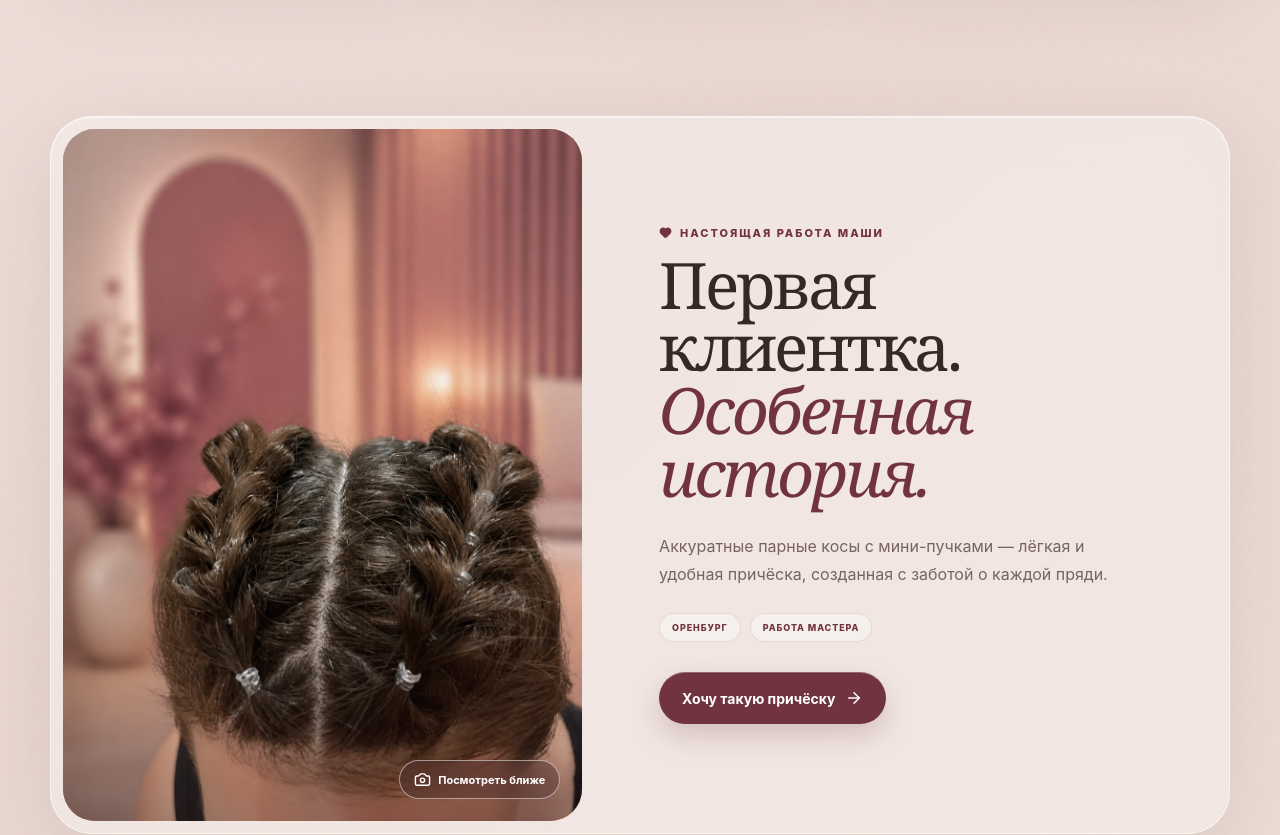
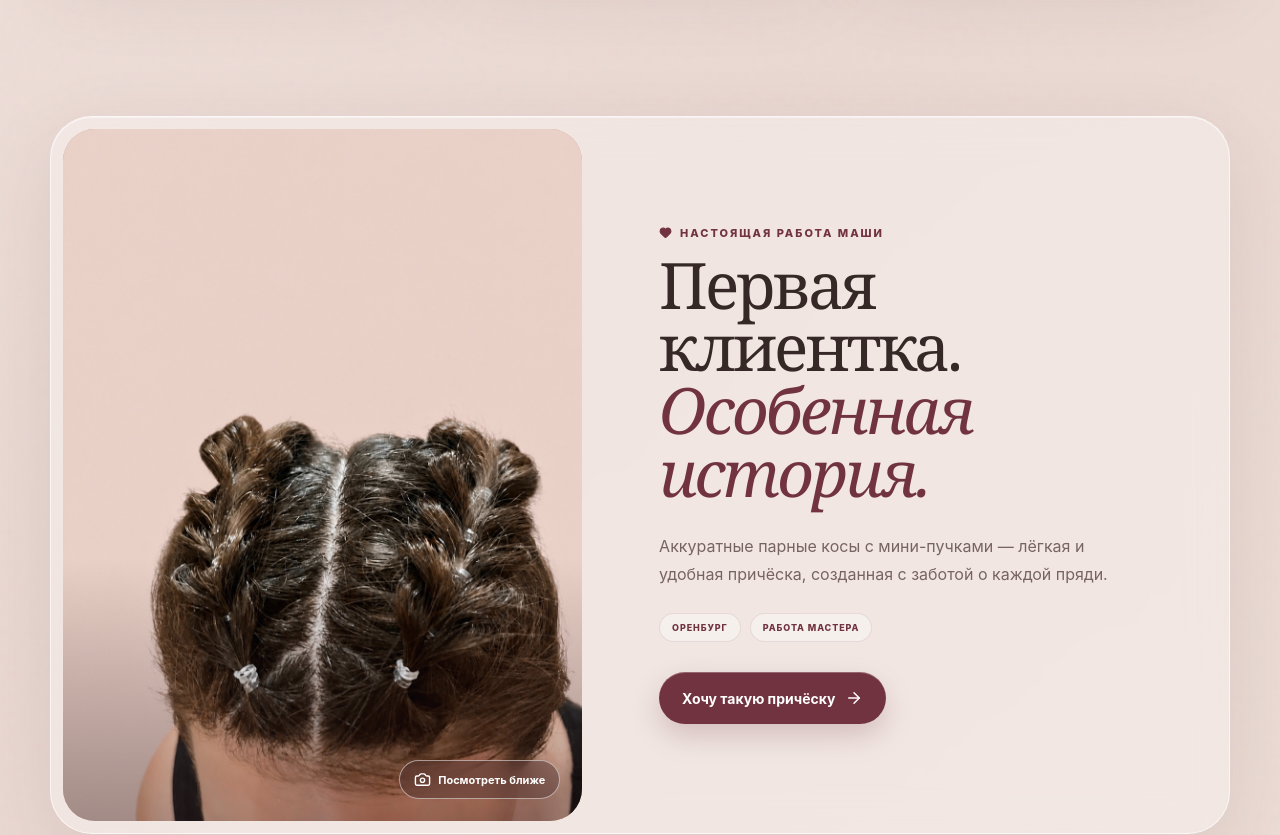
Before and after one commit to mohsinkhan994/masha-braids, a React (Vite) app: page / in a window 1280 px wide. Shown: the part 2100-2935 px from the top of the page. Built offline with nearby package versions, Linux system fonts and the light colour scheme; no server answers.

Commit message:
client image update

```diff
--- a/src/App.jsx
+++ b/src/App.jsx
@@ -10,7 +10,7 @@ import { services } from './data/services.js'
 const portrait = '/images/mariia-shvarts.jpg'
 const firstClientWork = {
   title: 'Парные косы с мини-пучками',
-  image: '/images/first-client-braided-buns.jpg',
+  image: '/images/first-client-braided-buns-v2.jpg',
 }
 
 export default function App() {
```
Also changed, not shown: public/images/first-client-braided-buns-v2.jpg (added).
